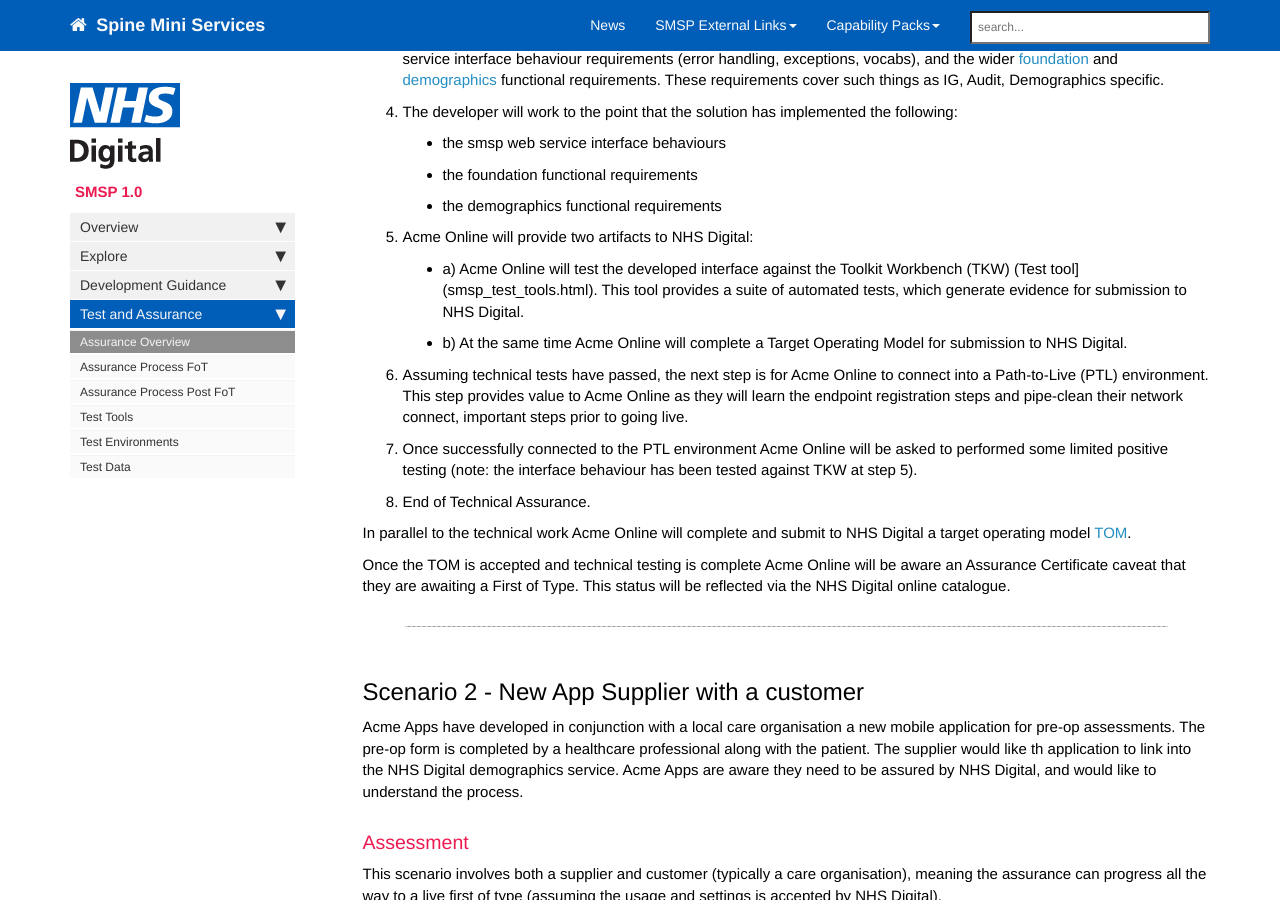
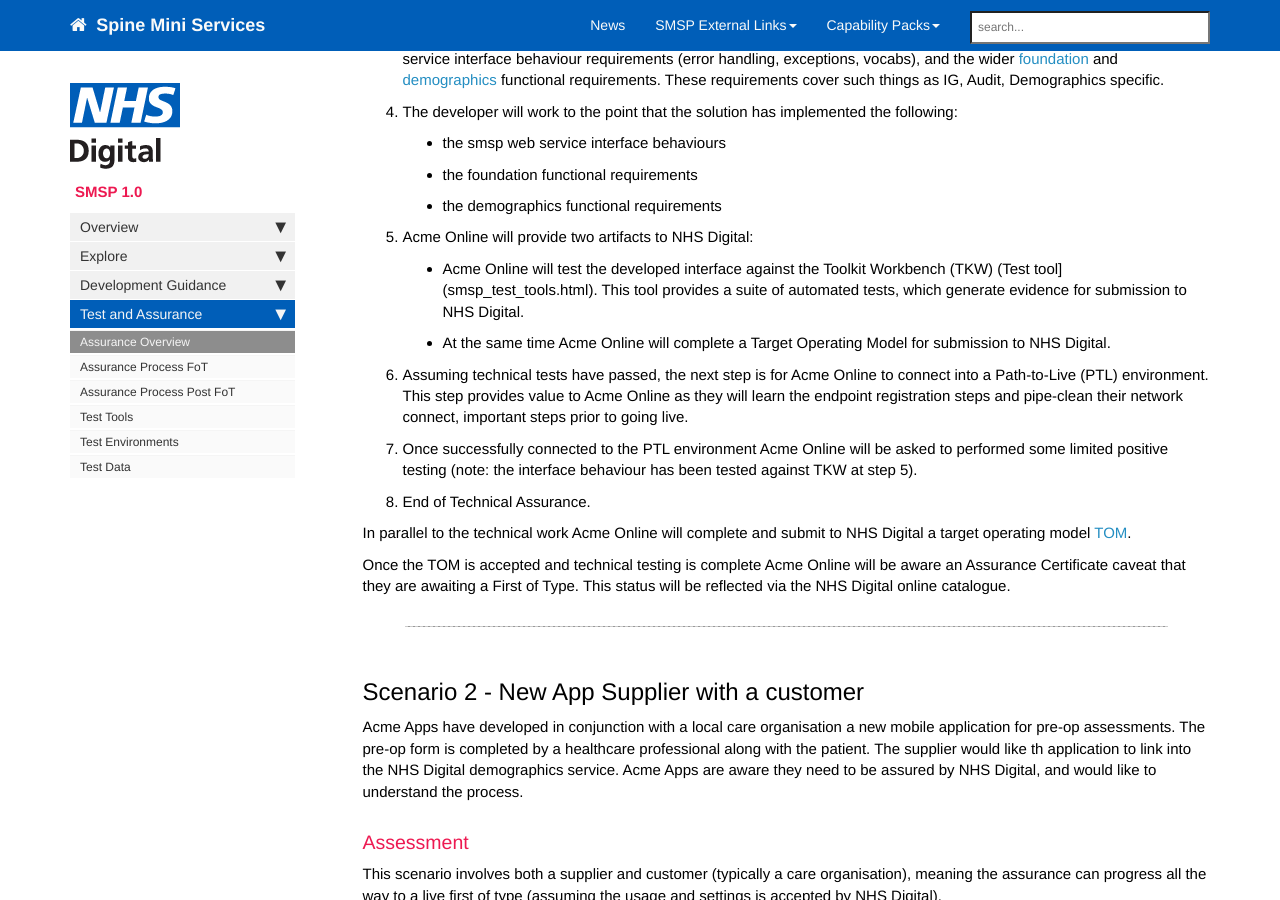
Before and after one commit to dobsonrd/smsp, a Jekyll site: the page built from pages/smsp/smsp_assurance_overview.md, in a window 1280 px wide and 900 px high, scrolled down 831 px. Built offline with Jekyll 4.4.1, drawn with Linux system fonts in a browser that asks for light colours; nearby versions of some CDN libraries; comment, search, counter and statistics services are not loaded.

```diff
--- a/pages/smsp/smsp_assurance_overview.md
+++ b/pages/smsp/smsp_assurance_overview.md
@@ -37,8 +37,8 @@ The key point with this scenario (from an NHS Digital perspective) is that the s
   * the demographics functional requirements
 
 5. Acme Online will provide two artifacts to NHS Digital:
-  * a) Acme Online will test the developed interface against the Toolkit Workbench (TKW) (Test tool](smsp_test_tools.html). This tool provides a suite of automated tests, which generate evidence for submission to NHS Digital.
-  * b) At the same time Acme Online will complete a Target Operating Model for submission to NHS Digital.
+  * Acme Online will test the developed interface against the Toolkit Workbench (TKW) (Test tool](smsp_test_tools.html). This tool provides a suite of automated tests, which generate evidence for submission to NHS Digital.
+  * At the same time Acme Online will complete a Target Operating Model for submission to NHS Digital.
 
 6. Assuming technical tests have passed, the next step is for Acme Online to connect into a Path-to-Live (PTL) environment. This step provides value to Acme Online as they will learn the endpoint registration steps and pipe-clean their network connect, important steps prior to going live.
 
```
